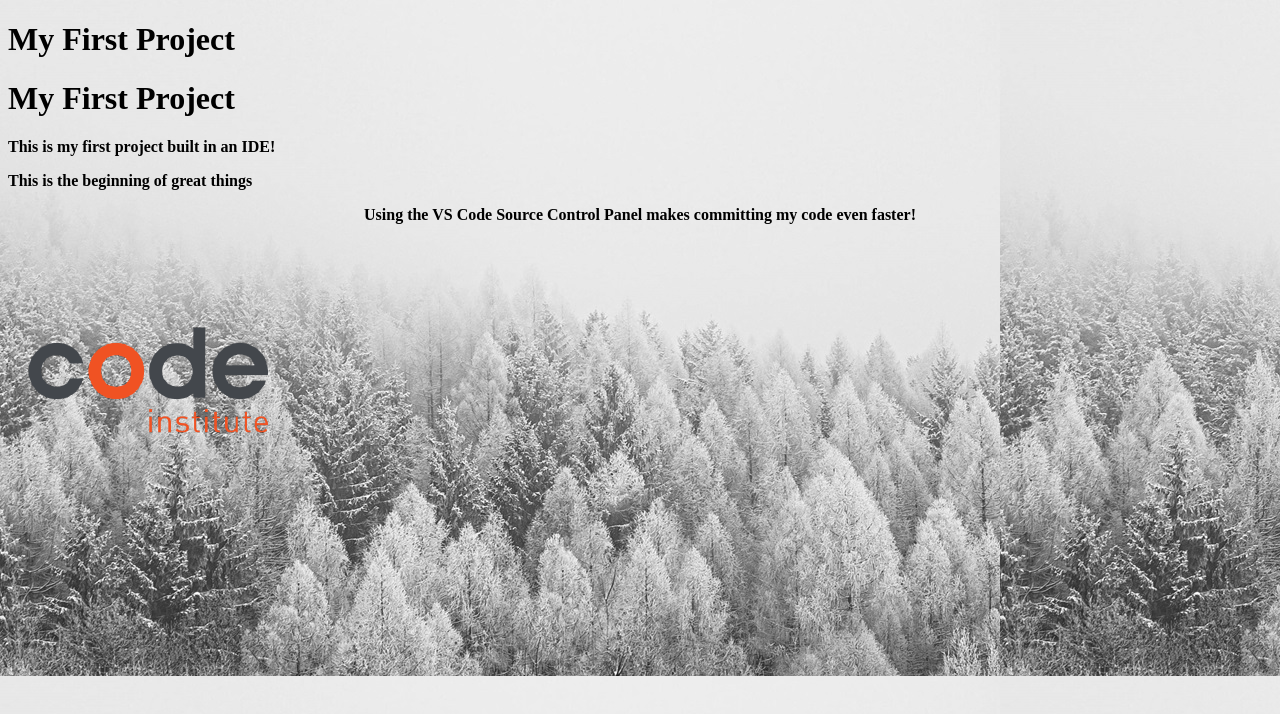
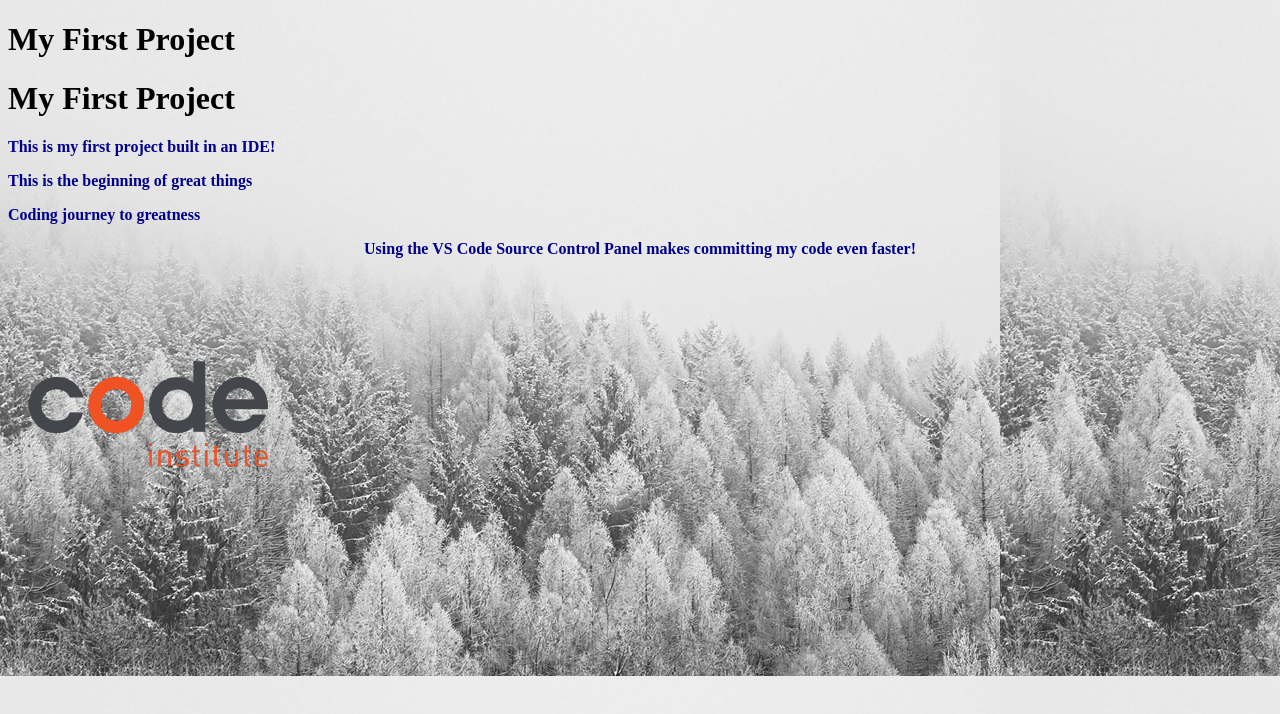
Before and after one commit to Fearfullymade01/my-first-project, a plain HTML site: page index.html in a window 1280 px wide. Drawn offline with Linux system fonts and the light colour scheme.

Commit message:
added new color to the paragraph

```diff
--- a/assets/css/styles.css
+++ b/assets/css/styles.css
@@ -4,6 +4,7 @@ body {
 }
 p {
     font-weight: bold;
+    color: darkblue;
 }
 .text-center {
     text-align: center;
--- a/index.html
+++ b/index.html
@@ -13,6 +13,7 @@
     <h1>My First Project</h1>
     <p>This is my first project built in an IDE!</p>
     <p>This is the beginning of great things</p>
+    <p>Coding journey to greatness</p>
     <p class="text-center">Using the VS Code Source Control Panel makes committing my code even faster!</p>
     <img src="assets/images/ci-logo.png" alt=" Code Institute Logo">
 </body>
```
